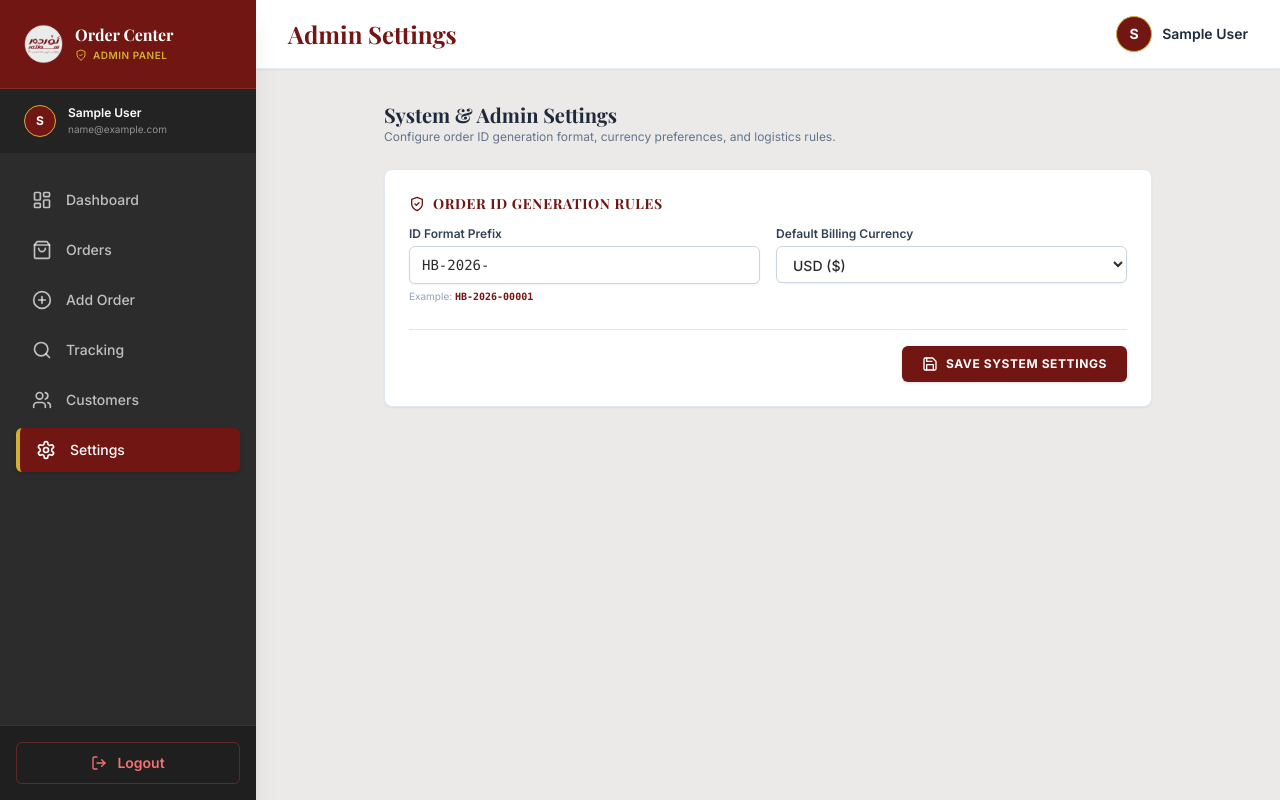
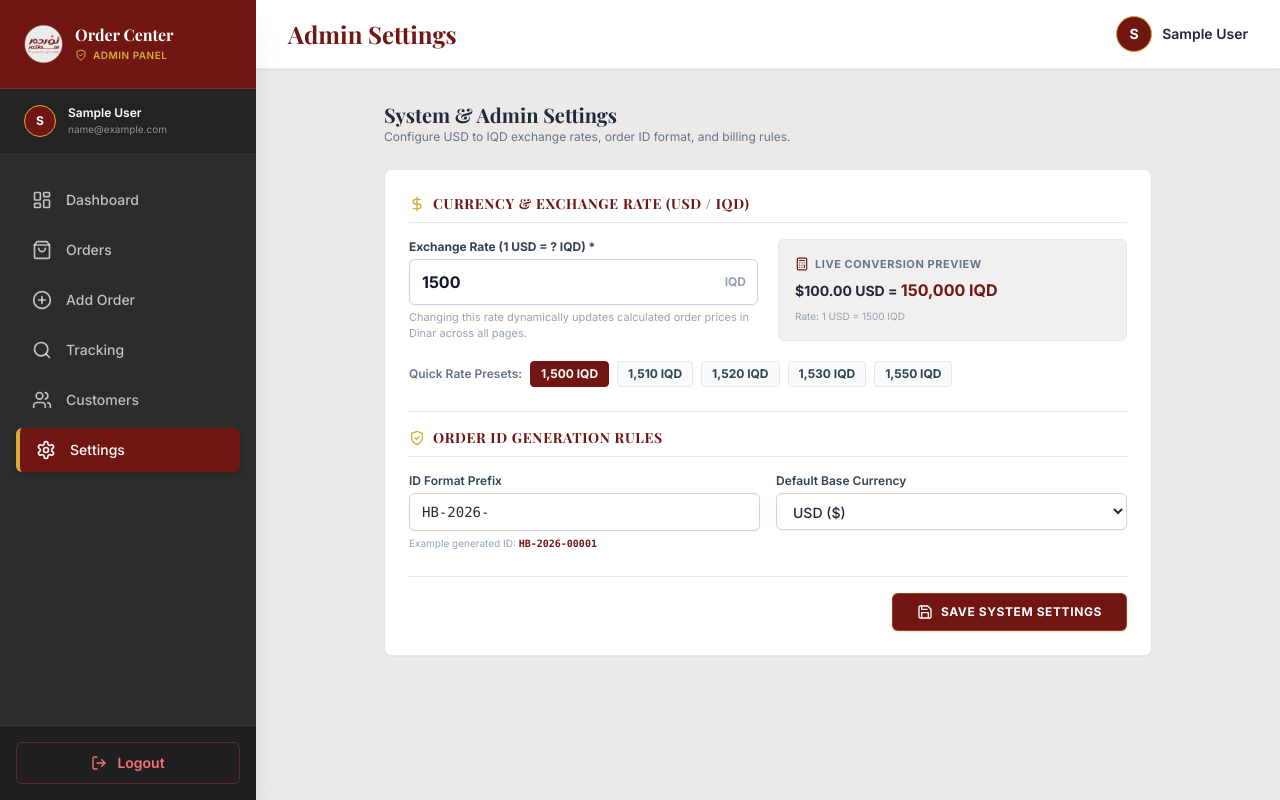
Before and after one commit to ShangaBashir/order-center, a React (Vite) app in the folder frontend/: page /admin/settings in a window 1280 px wide. Built offline with nearby package versions, Linux system fonts and the light colour scheme; sample sign-in values are in the browser's storage; a web font is replaced by a local one.

Commit message:
Add USD to IQD Dinar Exchange Rate setting and dynamic price calculation across Admin & Tracking

```diff
--- a/frontend/src/App.tsx
+++ b/frontend/src/App.tsx
@@ -9,6 +9,7 @@ import OffersPage from './pages/OffersPage';
 import ContactPage from './pages/ContactPage';
 import { LanguageProvider } from './context/LanguageContext';
 import { AuthProvider } from './context/AuthContext';
+import { SettingsProvider } from './context/SettingsContext';
 
 // Admin & Tracking pages
 import { AdminLogin } from './pages/AdminLogin';
@@ -78,9 +79,11 @@ function MainLayout() {
 function App() {
   return (
     <AuthProvider>
-      <LanguageProvider>
-        <MainLayout />
-      </LanguageProvider>
+      <SettingsProvider>
+        <LanguageProvider>
+          <MainLayout />
+        </LanguageProvider>
+      </SettingsProvider>
     </AuthProvider>
   );
 }
--- a/frontend/src/components/OrderDetailsModal.tsx
+++ b/frontend/src/components/OrderDetailsModal.tsx
@@ -4,6 +4,7 @@ import {
 } from 'lucide-react';
 import { AdminOrder, OrderStatus, ALL_ORDER_STATUSES } from '../types';
 import { StatusTimeline } from './StatusTimeline';
+import { useSettings } from '../context/SettingsContext';
 
 interface OrderDetailsModalProps {
   order: AdminOrder | null;
@@ -20,6 +21,7 @@ export const OrderDetailsModal: React.FC<OrderDetailsModalProps> = ({
   onEditOrder,
   onDeleteOrder
 }) => {
+  const { formatPriceWithIqd } = useSettings();
   if (!order) return null;
 
   const [selectedStatus, setSelectedStatus] = useState<OrderStatus>(order.status);
@@ -107,7 +109,7 @@ export const OrderDetailsModal: React.FC<OrderDetailsModalProps> = ({
             </div>
             <div>
               <div className="text-[11px] text-slate-400 uppercase tracking-wider font-semibold">Total Price</div>
-              <div className="text-sm font-bold text-slate-800 mt-0.5">${order.totalPrice.toFixed(2)} {order.currency}</div>
+              <div className="text-sm font-bold text-slate-800 mt-0.5">{formatPriceWithIqd(order.totalPrice).combinedStr}</div>
             </div>
             <div>
               <div className="text-[11px] text-slate-400 uppercase tracking-wider font-semibold">Tracking Number</div>
@@ -190,7 +192,7 @@ export const OrderDetailsModal: React.FC<OrderDetailsModalProps> = ({
                   <div className="bg-slate-50 p-2 rounded border"><span className="text-slate-400 block">Quantity</span> <span className="font-bold text-slate-800">{order.quantity}</span></div>
                   <div className="bg-slate-50 p-2 rounded border"><span className="text-slate-400 block">Unit Price</span> <span className="font-bold text-slate-800">${order.productPrice.toFixed(2)}</span></div>
                   <div className="bg-slate-50 p-2 rounded border"><span className="text-slate-400 block">Shipping Fee</span> <span className="font-bold text-slate-800">${order.shippingFee.toFixed(2)}</span></div>
-                  <div className="bg-slate-50 p-2 rounded border"><span className="text-slate-400 block">Total</span> <span className="font-bold text-[#711612]">${order.totalPrice.toFixed(2)} {order.currency}</span></div>
+                  <div className="bg-slate-50 p-2 rounded border"><span className="text-slate-400 block">Total</span> <span className="font-bold text-[#711612]">{formatPriceWithIqd(order.totalPrice).combinedStr}</span></div>
                 </div>
               </div>
             </div>
--- /dev/null
+++ b/frontend/src/context/SettingsContext.tsx
@@ -0,0 +1,81 @@
+import React, { createContext, useContext, useState, useEffect } from 'react';
+
+interface SettingsContextType {
+  usdToIqdRate: number;
+  setUsdToIqdRate: (rate: number) => void;
+  idPrefix: string;
+  setIdPrefix: (prefix: string) => void;
+  defaultCurrency: string;
+  setDefaultCurrency: (curr: string) => void;
+  saveSettings: (newRate: number, newPrefix: string, newCurr: string) => void;
+  formatPriceWithIqd: (priceUsd: number) => { usdStr: string; iqdStr: string; combinedStr: string };
+}
+
+const SettingsContext = createContext<SettingsContextType | undefined>(undefined);
+
+const STORAGE_KEY_RATE = 'ordercenter_setting_iqd_rate';
+const STORAGE_KEY_PREFIX = 'ordercenter_setting_id_prefix';
+const STORAGE_KEY_CURR = 'ordercenter_setting_default_curr';
+
+export const SettingsProvider: React.FC<{ children: React.ReactNode }> = ({ children }) => {
+  const [usdToIqdRate, setUsdToIqdRateState] = useState<number>(1500);
+  const [idPrefix, setIdPrefixState] = useState<string>('HB-2026-');
+  const [defaultCurrency, setDefaultCurrencyState] = useState<string>('USD');
+
+  useEffect(() => {
+    const savedRate = localStorage.getItem(STORAGE_KEY_RATE);
+    const savedPrefix = localStorage.getItem(STORAGE_KEY_PREFIX);
+    const savedCurr = localStorage.getItem(STORAGE_KEY_CURR);
+
+    if (savedRate) {
+      const parsed = parseFloat(savedRate);
+      if (!isNaN(parsed) && parsed > 0) setUsdToIqdRateState(parsed);
+    }
+    if (savedPrefix) setIdPrefixState(savedPrefix);
+    if (savedCurr) setDefaultCurrencyState(savedCurr);
+  }, []);
+
+  const saveSettings = (newRate: number, newPrefix: string, newCurr: string) => {
+    setUsdToIqdRateState(newRate);
+    setIdPrefixState(newPrefix);
+    setDefaultCurrencyState(newCurr);
+
+    localStorage.setItem(STORAGE_KEY_RATE, newRate.toString());
+    localStorage.setItem(STORAGE_KEY_PREFIX, newPrefix);
+    localStorage.setItem(STORAGE_KEY_CURR, newCurr);
+  };
+
+  const formatPriceWithIqd = (priceUsd: number) => {
+    const usd = Number(priceUsd) || 0;
+    const iqd = Math.round(usd * usdToIqdRate);
+    const usdStr = `$${usd.toFixed(2)}`;
+    const iqdStr = `${iqd.toLocaleString()} IQD`;
+    const combinedStr = `${usdStr} (${iqdStr})`;
+    return { usdStr, iqdStr, combinedStr };
+  };
+
+  return (
+    <SettingsContext.Provider
+      value={{
+        usdToIqdRate,
+        setUsdToIqdRate: (r) => setUsdToIqdRateState(r),
+        idPrefix,
+        setIdPrefix: (p) => setIdPrefixState(p),
+        defaultCurrency,
+        setDefaultCurrency: (c) => setDefaultCurrencyState(c),
+        saveSettings,
+        formatPriceWithIqd,
+      }}
+    >
+      {children}
+    </SettingsContext.Provider>
+  );
+};
+
+export const useSettings = () => {
+  const context = useContext(SettingsContext);
+  if (!context) {
+    throw new Error('useSettings must be used within a SettingsProvider');
+  }
+  return context;
+};
--- a/frontend/src/pages/AdminAddOrder.tsx
+++ b/frontend/src/pages/AdminAddOrder.tsx
@@ -6,9 +6,11 @@ import {
 import { AdminLayout } from '../components/AdminLayout';
 import { orderApi } from '../api';
 import { OrderStatus, ALL_ORDER_STATUSES } from '../types';
+import { useSettings } from '../context/SettingsContext';
 
 export const AdminAddOrder: React.FC = () => {
   const navigate = useNavigate();
+  const { usdToIqdRate, formatPriceWithIqd } = useSettings();
 
   const [formData, setFormData] = useState({
     customerName: '',
@@ -290,9 +292,16 @@ export const AdminAddOrder: React.FC = () => {
                 </div>
 
                 {/* Total Price Display */}
-                <div className="sm:col-span-2 p-3 bg-slate-50 border border-slate-200 rounded-md flex items-center justify-between">
-                  <span className="text-xs font-bold text-slate-600">Calculated Total Price:</span>
-                  <span className="text-lg font-bold text-[#711612]">${totalPrice.toFixed(2)} {formData.currency}</span>
+                <div className="sm:col-span-2 p-4 bg-[#EBEAE8]/80 border border-[#D4AF37]/50 rounded-md flex flex-col sm:flex-row sm:items-center justify-between gap-2 shadow-sm">
+                  <div>
+                    <span className="text-xs font-bold text-slate-700 block">Calculated Total Price</span>
+                    <span className="text-[10px] text-slate-500 block">Exchange rate: 1 USD = {usdToIqdRate.toLocaleString()} IQD</span>
+                  </div>
+                  <div className="text-right">
+                    <span className="text-lg font-extrabold text-[#711612] block">
+                      {formatPriceWithIqd(totalPrice).combinedStr}
+                    </span>
+                  </div>
                 </div>
               </div>
             </div>
--- a/frontend/src/pages/AdminOrders.tsx
+++ b/frontend/src/pages/AdminOrders.tsx
@@ -8,8 +8,10 @@ import { orderApi } from '../api';
 import { AdminOrder, OrderStatus, ALL_ORDER_STATUSES } from '../types';
 import { OrderDetailsModal } from '../components/OrderDetailsModal';
 import { EditOrderModal } from '../components/EditOrderModal';
+import { useSettings } from '../context/SettingsContext';
 
 export const AdminOrders: React.FC = () => {
+  const { formatPriceWithIqd } = useSettings();
   const [orders, setOrders] = useState<AdminOrder[]>([]);
   const [loading, setLoading] = useState(true);
   const [searchQuery, setSearchQuery] = useState('');
@@ -199,7 +201,7 @@ export const AdminOrders: React.FC = () => {
                         {ord.productName}
                       </td>
                       <td className="py-3.5 px-4 font-bold text-slate-800">
-                        ${ord.totalPrice.toFixed(2)} {ord.currency}
+                        {formatPriceWithIqd(ord.totalPrice).combinedStr}
                       </td>
                       <td className="py-3.5 px-4">
                         <span className={`inline-flex items-center px-2 py-0.5 rounded text-[10px] font-bold border ${getStatusBadge(ord.status)}`}>
--- a/frontend/src/pages/AdminSettings.tsx
+++ b/frontend/src/pages/AdminSettings.tsx
@@ -1,38 +1,110 @@
 import React, { useState } from 'react';
-import { Save, ShieldCheck, CheckCircle2 } from 'lucide-react';
+import { Save, ShieldCheck, CheckCircle2, DollarSign, Calculator } from 'lucide-react';
 import { AdminLayout } from '../components/AdminLayout';
+import { useSettings } from '../context/SettingsContext';
 
 export const AdminSettings: React.FC = () => {
-  const [prefix, setPrefix] = useState('HB-2026-');
-  const [currency, setCurrency] = useState('USD');
+  const { usdToIqdRate, idPrefix, defaultCurrency, saveSettings } = useSettings();
+
+  const [rateInput, setRateInput] = useState<number>(usdToIqdRate);
+  const [prefixInput, setPrefixInput] = useState<string>(idPrefix);
+  const [currencyInput, setCurrencyInput] = useState<string>(defaultCurrency);
   const [saved, setSaved] = useState(false);
 
   const handleSave = (e: React.FormEvent) => {
     e.preventDefault();
+    const validRate = Number(rateInput) > 0 ? Number(rateInput) : 1500;
+    saveSettings(validRate, prefixInput, currencyInput);
     setSaved(true);
     setTimeout(() => setSaved(false), 3000);
   };
+
+  const sampleUsd = 100;
+  const sampleIqd = Math.round(sampleUsd * (Number(rateInput) || 1500));
 
   return (
     <AdminLayout title="Admin Settings">
       <div className="max-w-3xl mx-auto space-y-6">
         <div>
           <h2 className="text-xl font-bold text-slate-800">System & Admin Settings</h2>
-          <p className="text-xs text-slate-500">Configure order ID generation format, currency preferences, and logistics rules.</p>
+          <p className="text-xs text-slate-500">Configure USD to IQD exchange rates, order ID format, and billing rules.</p>
         </div>
 
         {saved && (
-          <div className="p-4 bg-emerald-50 border border-emerald-300 text-emerald-800 text-xs font-bold rounded-md flex items-center gap-2">
+          <div className="p-4 bg-emerald-50 border border-emerald-300 text-emerald-800 text-xs font-bold rounded-md flex items-center gap-2 shadow-sm animate-fade-in">
             <CheckCircle2 className="w-5 h-5 text-emerald-600" />
-            <span>Settings saved successfully.</span>
+            <span>Exchange rate and system settings saved successfully.</span>
           </div>
         )}
 
         <form onSubmit={handleSave} className="bg-white rounded-lg border border-slate-200 shadow-sm p-6 space-y-6">
 
-          <div>
-            <h3 className="text-sm font-bold text-[#711612] uppercase tracking-wider mb-3 flex items-center gap-2">
-              <ShieldCheck className="w-4 h-4" />
+          {/* CURRENCY & EXCHANGE RATE SECTION */}
+          <div className="space-y-4">
+            <h3 className="text-sm font-bold text-[#711612] uppercase tracking-wider flex items-center gap-2 border-b pb-2">
+              <DollarSign className="w-4 h-4 text-[#D4AF37]" />
+              <span>Currency & Exchange Rate (USD / IQD)</span>
+            </h3>
+
+            <div className="grid grid-cols-1 sm:grid-cols-2 gap-5 text-xs">
+              <div>
+                <label className="block font-bold text-slate-700 mb-1">
+                  Exchange Rate (1 USD = ? IQD) *
+                </label>
+                <div className="relative">
+                  <input
+                    type="number"
+                    step="1"
+                    min="1"
+                    required
+                    value={rateInput}
+                    onChange={e => setRateInput(parseFloat(e.target.value) || 0)}
+                    className="w-full text-base font-bold text-slate-900 border-slate-300 rounded-md py-2.5 px-3 border shadow-sm focus:border-[#711612] focus:ring-[#711612]"
+                  />
+                  <span className="absolute right-3 top-1/2 -translate-y-1/2 font-bold text-xs text-slate-400">IQD</span>
+                </div>
+                <p className="text-[11px] text-slate-400 mt-1">
+                  Changing this rate dynamically updates calculated order prices in Dinar across all pages.
+                </p>
+              </div>
+
+              {/* Live Preview Box */}
+              <div className="bg-[#EBEAE8]/70 p-4 rounded-md border border-slate-200 flex flex-col justify-center space-y-1.5">
+                <div className="flex items-center gap-1.5 text-[11px] font-bold text-slate-500 uppercase tracking-wider">
+                  <Calculator className="w-3.5 h-3.5 text-[#711612]" />
+                  <span>Live Conversion Preview</span>
+                </div>
+                <div className="text-sm font-bold text-slate-800">
+                  ${sampleUsd}.00 USD = <span className="text-[#711612] text-base">{sampleIqd.toLocaleString()} IQD</span>
+                </div>
+                <div className="text-[10px] text-slate-400">Rate: 1 USD = {rateInput} IQD</div>
+              </div>
+            </div>
+
+            {/* Presets */}
+            <div className="flex items-center gap-2 pt-1">
+              <span className="text-xs font-semibold text-slate-500">Quick Rate Presets:</span>
+              {[1500, 1510, 1520, 1530, 1550].map(r => (
+                <button
+                  key={r}
+                  type="button"
+                  onClick={() => setRateInput(r)}
+                  className={`px-2.5 py-1 text-xs font-bold rounded border transition ${
+                    rateInput === r
+                      ? 'bg-[#711612] text-white border-[#711612]'
+                      : 'bg-slate-50 hover:bg-slate-100 text-slate-700 border-slate-200'
+                  }`}
+                >
+                  {r.toLocaleString()} IQD
+                </button>
+              ))}
+            </div>
+          </div>
+
+          {/* ORDER ID GENERATION RULES */}
+          <div className="space-y-4 pt-4 border-t border-slate-200">
+            <h3 className="text-sm font-bold text-[#711612] uppercase tracking-wider flex items-center gap-2 border-b pb-2">
+              <ShieldCheck className="w-4 h-4 text-[#D4AF37]" />
               <span>Order ID Generation Rules</span>
             </h3>
 
@@ -41,19 +113,19 @@ export const AdminSettings: React.FC = () => {
                 <label className="block font-semibold text-slate-700 mb-1">ID Format Prefix</label>
                 <input
                   type="text"
-                  value={prefix}
-                  onChange={e => setPrefix(e.target.value)}
+                  value={prefixInput}
+                  onChange={e => setPrefixInput(e.target.value)}
                   className="w-full text-sm border-slate-300 rounded-md py-2 px-3 border font-mono shadow-sm"
                 />
-                <p className="text-[10px] text-slate-400 mt-1">Example: <code className="font-bold text-[#711612]">{prefix}00001</code></p>
+                <p className="text-[10px] text-slate-400 mt-1">Example generated ID: <code className="font-bold text-[#711612]">{prefixInput}00001</code></p>
               </div>
 
               <div>
-                <label className="block font-semibold text-slate-700 mb-1">Default Billing Currency</label>
+                <label className="block font-semibold text-slate-700 mb-1">Default Base Currency</label>
                 <select
-                  value={currency}
-                  onChange={e => setCurrency(e.target.value)}
-                  className="w-full text-sm border-slate-300 rounded-md py-2 px-3 border shadow-sm bg-white font-medium"
+                  value={currencyInput}
+                  onChange={e => setCurrencyInput(e.target.value)}
+                  className="w-full text-sm border-slate-300 rounded-md py-2 px-3 border shadow-sm bg-white font-medium text-slate-800"
                 >
                   <option value="USD">USD ($)</option>
                   <option value="IQD">IQD (د.ع)</option>
@@ -63,10 +135,11 @@ export const AdminSettings: React.FC = () => {
             </div>
           </div>
 
+          {/* SAVE BUTTON */}
           <div className="pt-4 border-t border-slate-200 flex justify-end">
             <button
               type="submit"
-              className="px-5 py-2.5 bg-[#711612] hover:bg-[#57100d] text-white text-xs font-bold uppercase tracking-wider rounded-md shadow flex items-center gap-2 transition"
+              className="px-6 py-2.5 bg-[#711612] hover:bg-[#57100d] text-white text-xs font-bold uppercase tracking-wider rounded-md shadow flex items-center gap-2 border border-[#D4AF37]/30 transition"
             >
               <Save className="w-4 h-4" />
               <span>Save System Settings</span>
--- a/frontend/src/pages/PublicTrackingPage.tsx
+++ b/frontend/src/pages/PublicTrackingPage.tsx
@@ -6,8 +6,10 @@ import {
 import { orderApi } from '../api';
 import { PublicTrackingData } from '../types';
 import { StatusTimeline } from '../components/StatusTimeline';
+import { useSettings } from '../context/SettingsContext';
 
 export const PublicTrackingPage: React.FC = () => {
+  const { formatPriceWithIqd } = useSettings();
   const [searchParams, setSearchParams] = useSearchParams();
   const initialId = searchParams.get('id') || 'HB-2026-00001';
 
@@ -131,7 +133,11 @@ export const PublicTrackingPage: React.FC = () => {
                     Order ID: {trackingData.orderId}
                   </span>
                   <h2 className="text-xl sm:text-2xl font-bold">{trackingData.productName}</h2>
-                  <p className="text-xs text-white/70 mt-1">Quantity: {trackingData.quantity}</p>
+                  <div className="flex items-center gap-3 mt-1.5 text-xs text-white/80">
+                    <span>Quantity: {trackingData.quantity}</span>
+                    <span>•</span>
+                    <span className="font-bold text-[#D4AF37]">Total: {formatPriceWithIqd(trackingData.totalPrice).combinedStr}</span>
+                  </div>
                 </div>
 
                 <div className="bg-white/10 backdrop-blur p-4 rounded-lg border border-white/20 text-right sm:min-w-[180px]">
```
